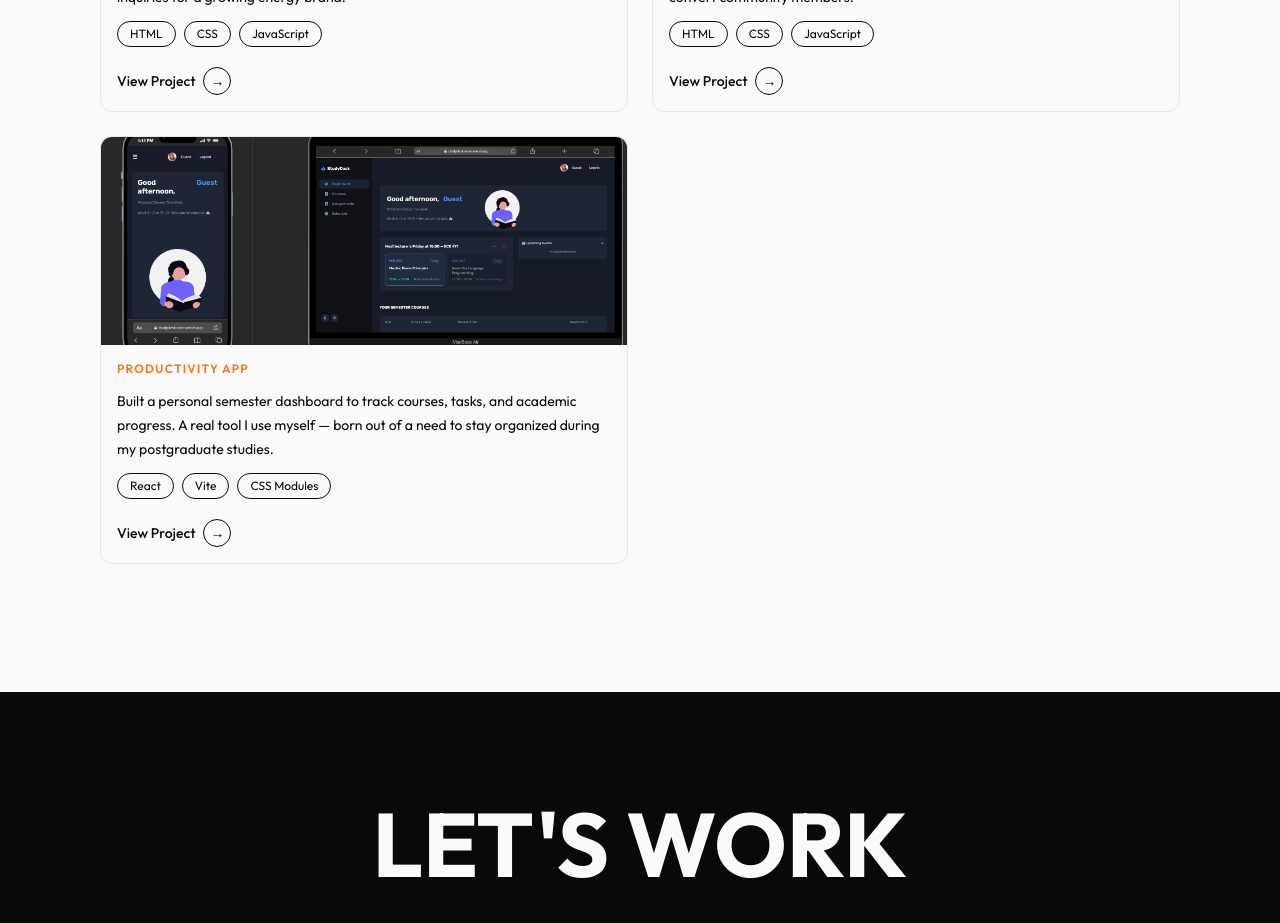
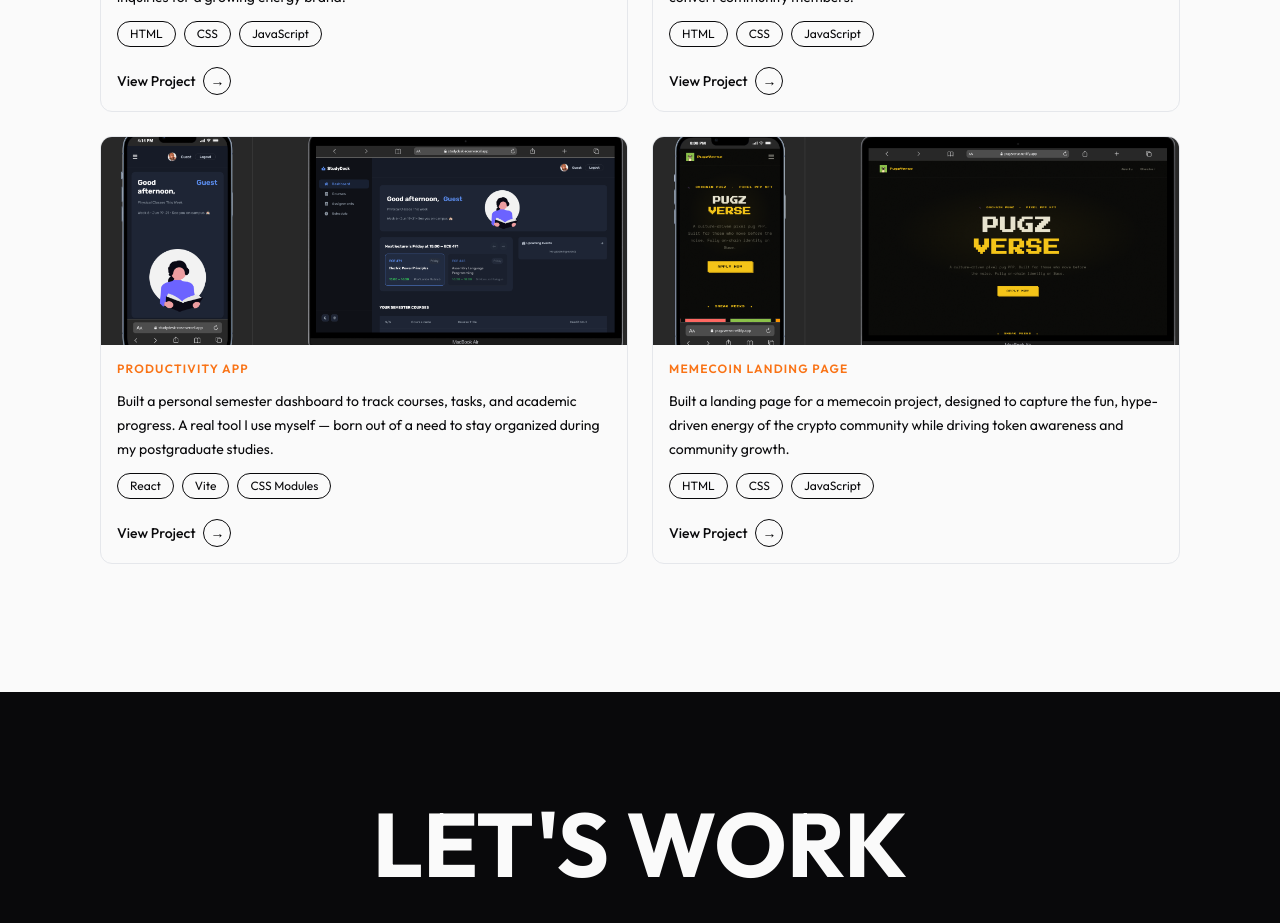
Before and after one commit to judexify/Judexify-Portfolio, a React (Vite) app: page /my-project in a window 1280 px wide. Shown: the part 1360-2283 px from the top of the page. Built offline with nearby package versions, Linux system fonts and the light colour scheme.

Commit message:
addition to the projcts data

```diff
--- a/src/data.js
+++ b/src/data.js
@@ -54,4 +54,15 @@ export const projects = [
     latest: false,
     link: "https://studydesk-rose.vercel.app/dashboard",
   },
+  {
+    uid: 6,
+    image: "/pugzverse-1.png",
+    alt: "Pugsverse Memecoin Website",
+    category: "MEMECOIN LANDING PAGE",
+    description:
+      "Built a landing page for a memecoin project, designed to capture the fun, hype-driven energy of the crypto community while driving token awareness and community growth.",
+    tag: ["HTML", "CSS", "JavaScript"],
+    latest: false,
+    link: "https://pugzverse.netlify.app/",
+  },
 ];
```
Also changed, not shown: public/pugzverse-1.png (added).
